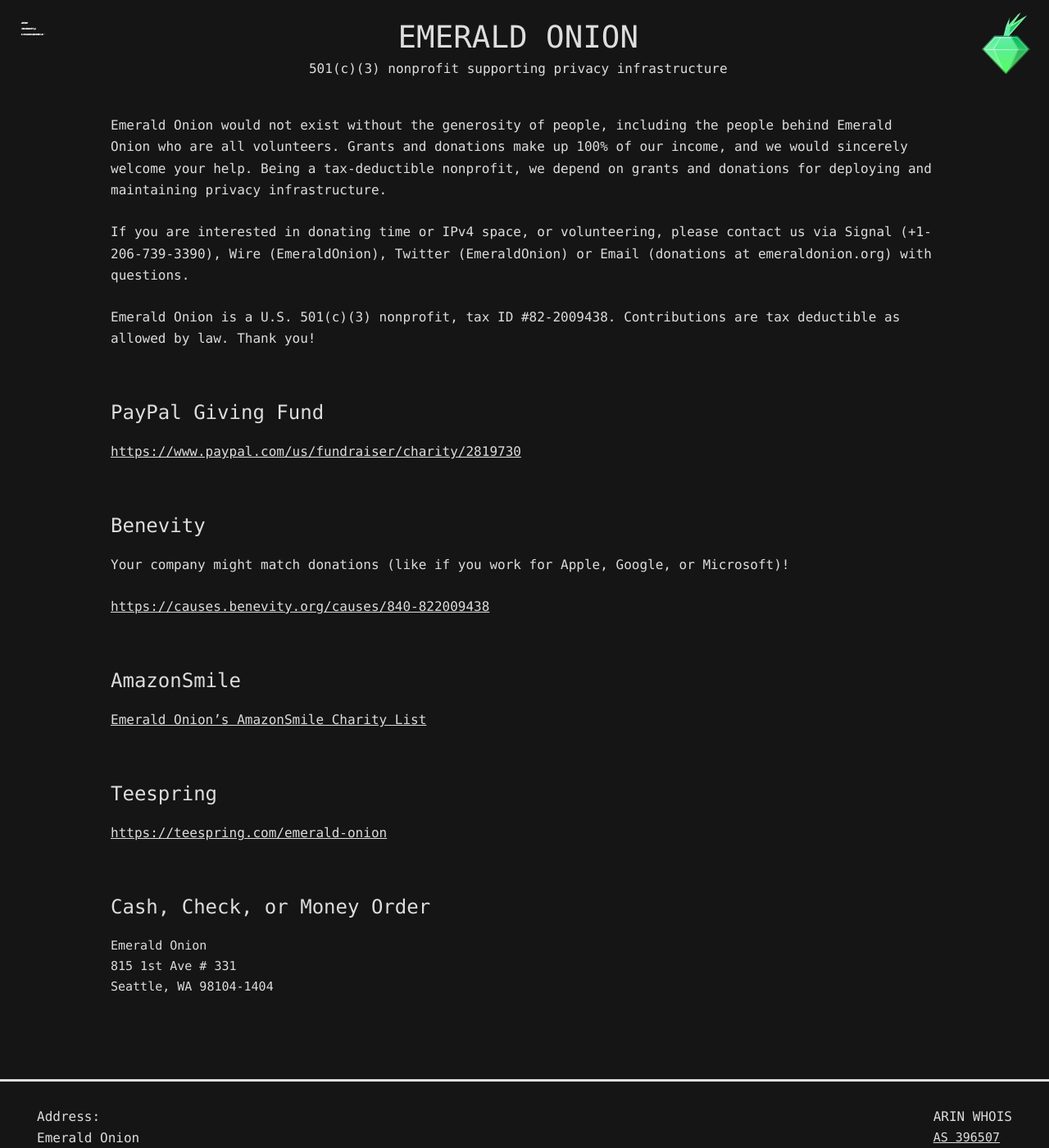
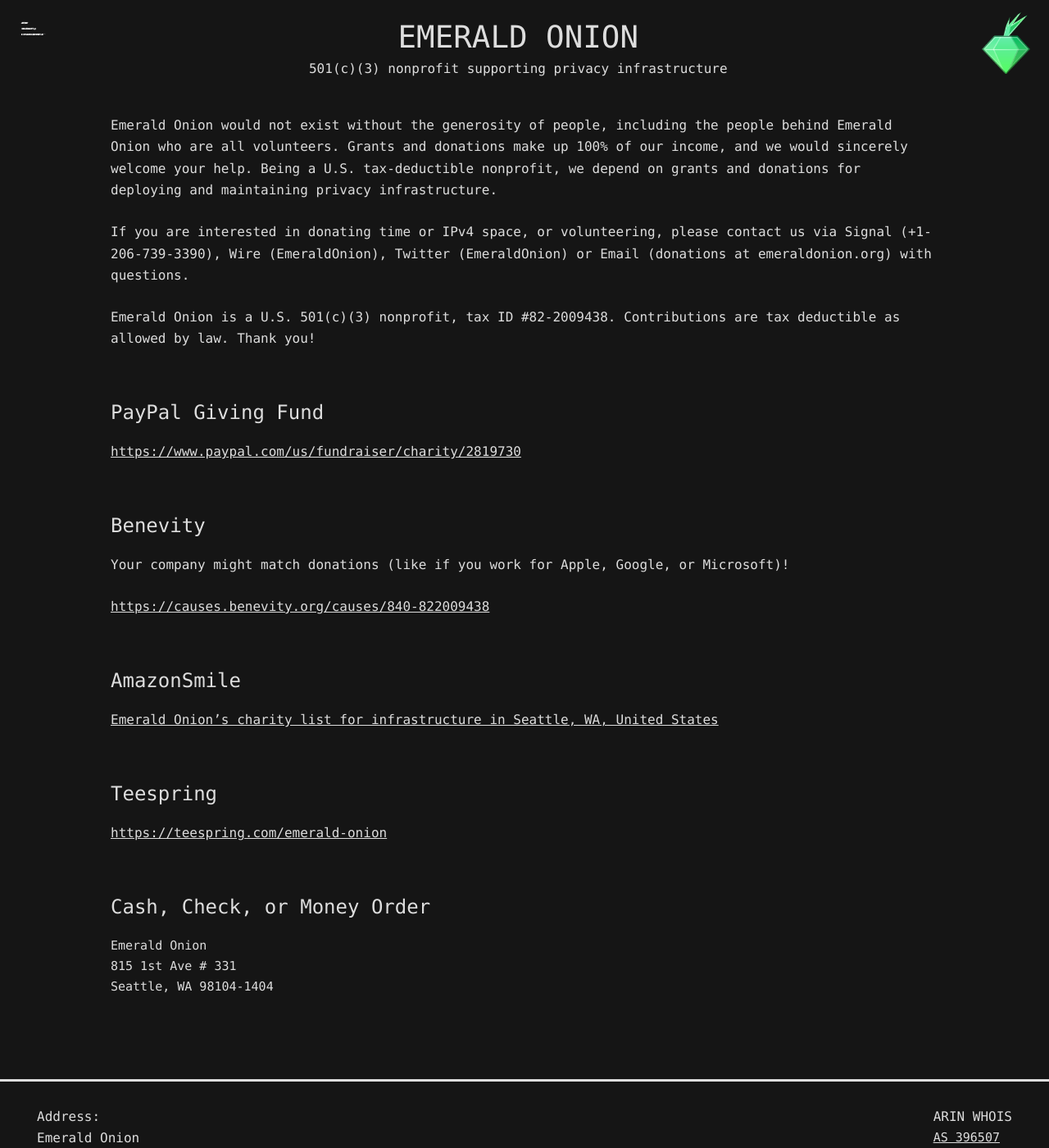
Before and after one commit to emeraldonion/emeraldonion.github.io, a Jekyll site: the page built from donate/index.markdown, in a window 1280 px wide and 1400 px high. Shown: the whole window at 82% size. Built offline with Jekyll 4.4.1, drawn with Linux system fonts in a browser that asks for light colours; our own code applies the rules of GitHub Pages for plain Markdown files.

Commit message:
updating AmazonSmile description

```diff
--- a/donate/index.markdown
+++ b/donate/index.markdown
@@ -1,4 +1,4 @@
-<p>Emerald Onion would not exist without the generosity of people, including the people behind Emerald Onion who are all volunteers. Grants and donations make up 100% of our income, and we would sincerely welcome your help. Being a tax-deductible nonprofit, we depend on grants and donations for deploying and maintaining privacy infrastructure.</p>
+<p>Emerald Onion would not exist without the generosity of people, including the people behind Emerald Onion who are all volunteers. Grants and donations make up 100% of our income, and we would sincerely welcome your help. Being a U.S. tax-deductible nonprofit, we depend on grants and donations for deploying and maintaining privacy infrastructure.</p>
 
 <p>If you are interested in donating time or IPv4 space, or volunteering, please contact us via Signal (+1-206-739-3390), Wire (EmeraldOnion), Twitter (EmeraldOnion) or Email (donations at emeraldonion.org) with questions.</p>
 
@@ -16,7 +16,7 @@
 
 # AmazonSmile
 
-<a href="https://smile.amazon.com/hz/charitylist/ls/HK9UAWTA5YLR/ref=smi_ext_lnk_lcl_cl" target="_blank">Emerald Onion's AmazonSmile Charity List</a>
+<a href="https://smile.amazon.com/hz/charitylist/ls/HK9UAWTA5YLR/ref=smi_ext_lnk_lcl_cl" target="_blank">Emerald Onion's charity list for infrastructure in Seattle, WA, United States</a>
 
 # Teespring
 
```
